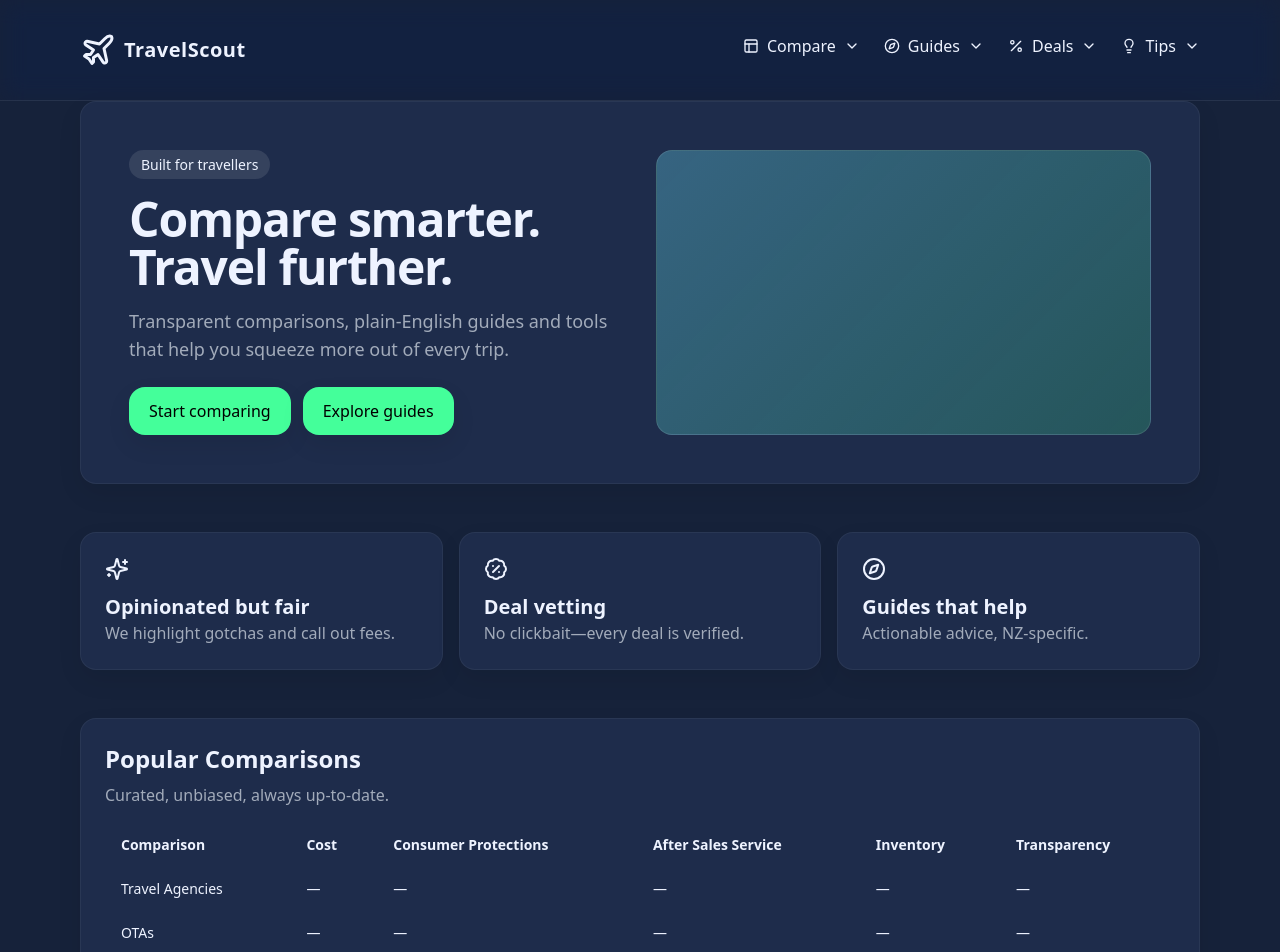
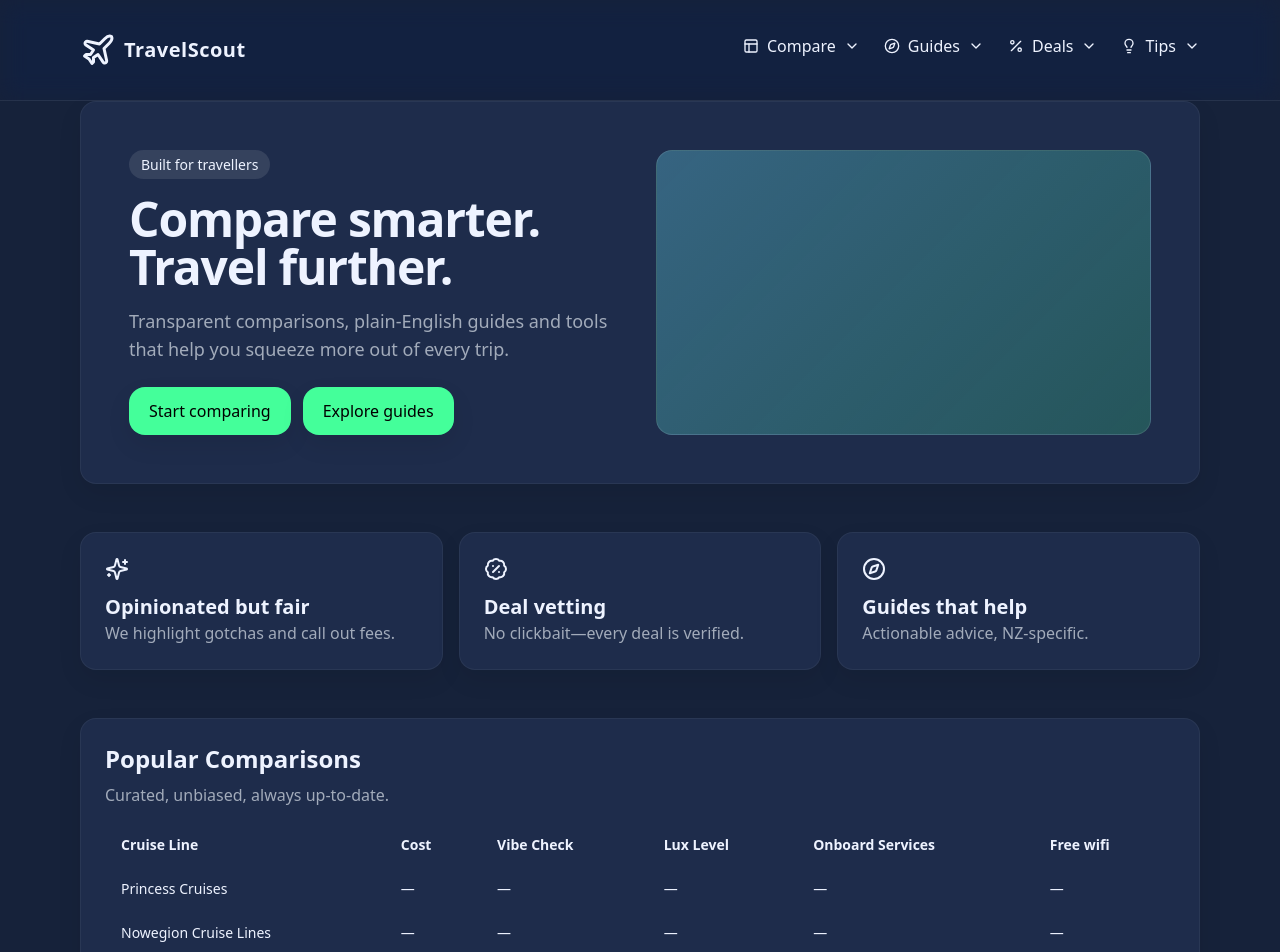
Before and after one commit to BrettWS2025/travelscout, a Next.js app: page / in a window 1280 px wide. Shown: the top 952 px of the page. Built offline with nearby package versions, Linux system fonts and the light colour scheme.

Commit message:
Update page.tsx

```diff
--- a/app/page.tsx
+++ b/app/page.tsx
@@ -9,8 +9,8 @@ import { TopDealsTable } from "@/components/TopDealsTable";
 // Placeholder rows included so the table renders immediately (edit when ready).
 const popularComparisonRows: ProductOffer[] = [
   {
-    id: "cmp-agencies",
-    vendor: "Travel Agencies",
+    id: "cmp-Princess",
+    vendor: "Princess Cruises",
     url: "#",
     priceText: "—",   // Cost
     policy: "—",      // Consumer Protections
@@ -19,8 +19,8 @@ const popularComparisonRows: ProductOffer[] = [
     brand: "—",       // Transparency
   },
   {
-    id: "cmp-otas",
-    vendor: "OTAs",
+    id: "cmp-NCL",
+    vendor: "Nowegion Cruise Lines",
     url: "#",
     priceText: "—",
     policy: "—",
@@ -29,9 +29,9 @@ const popularComparisonRows: ProductOffer[] = [
     brand: "—",
   },
   {
-    id: "cmp-direct",
-    vendor: "Direct Booking",
-    url: "#",
+    id: "cmp-Carnival",
+    vendor: "Carnival Cruise Lines",
+    url: "https://www.carnival.com/",
     priceText: "—",
     policy: "—",
     title: "—",
@@ -43,12 +43,12 @@ const popularComparisonRows: ProductOffer[] = [
 // Six columns matching the travel agencies/OTAs/direct page.
 // We map to existing keys so no custom cell renderers are needed (keeps this page as an RSC).
 const popularComparisonColumns: ProductsColumn[] = [
-  { key: "vendor",      header: "Comparison",           sortable: false },
+  { key: "vendor",      header: "Cruise Line",          sortable: false },
   { key: "price",       header: "Cost",                 sortable: false, align: "left" },
-  { key: "policy",      header: "Consumer Protections", sortable: false },
-  { key: "title",       header: "After Sales Service",  sortable: false },
-  { key: "destination", header: "Inventory",            sortable: false },
-  { key: "brand",       header: "Transparency",         sortable: false },
+  { key: "policy",      header: "Vibe Check",           sortable: false },
+  { key: "title",       header: "Lux Level",            sortable: false },
+  { key: "destination", header: "Onboard Services",     sortable: false },
+  { key: "brand",       header: "Free wifi",            sortable: false },
 ];
 
 export default function Home() {
```
